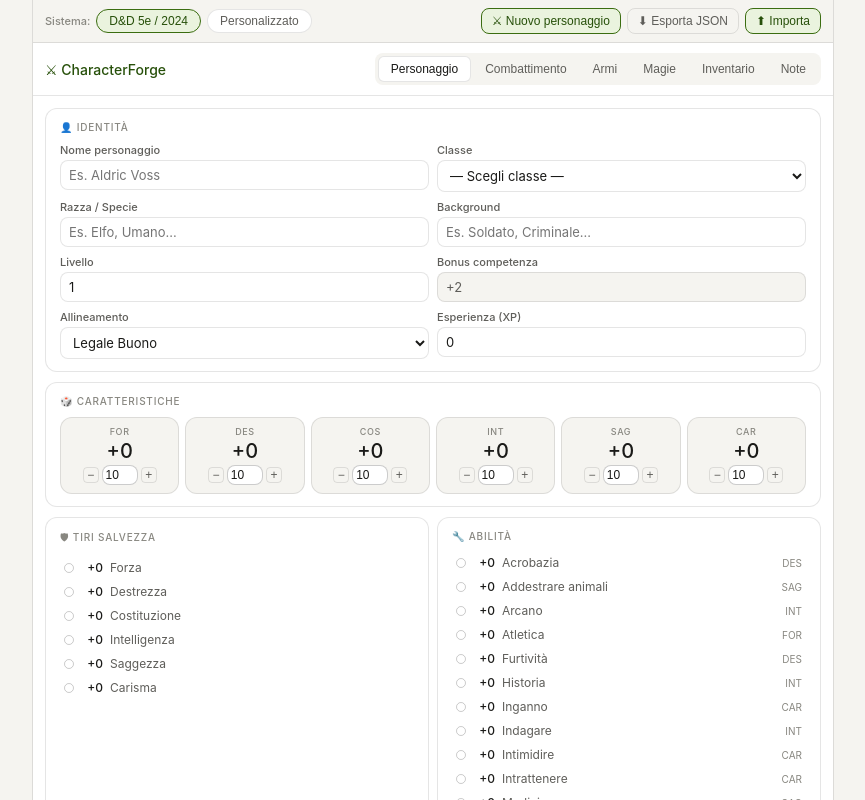
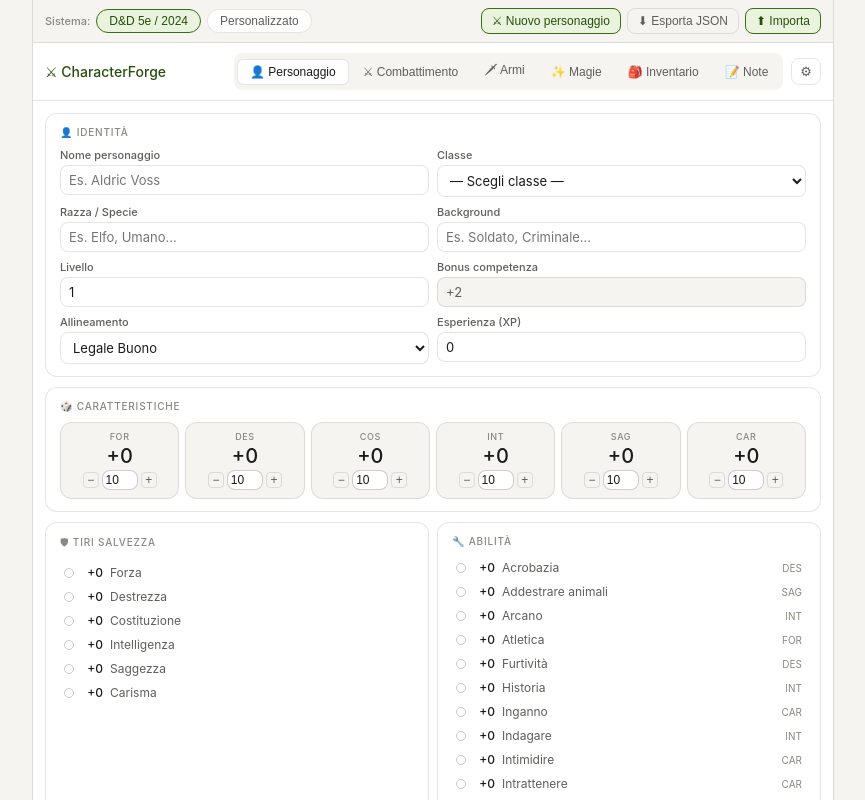
Before and after one commit to Athryell/CharacterForge, a React (Create React App) app: page / in a window 1280 px wide. Shown: the top 800 px of the page, without its empty margins (207-1072 px from the left). Built offline with nearby package versions, Linux system fonts and the light colour scheme.

Commit message:
feat: reorderable and hideable tabs

```diff
--- a/src/App.css
+++ b/src/App.css
@@ -650,3 +650,67 @@ body {
 .weapon-custom-form { display: flex; flex-direction: column; gap: 6px; }
 
 .io-btn.disabled { opacity: .4; cursor: not-allowed; }
+
+/* ── TAB BAR REORDER ───────────────────────────────────────────── */
+.tab-btn-wrapper {
+  position: relative;
+  display: flex;
+  align-items: center;
+}
+.tab-btn-wrapper.edit-mode .tab-btn {
+  cursor: grab;
+  padding-left: 6px;
+}
+.tab-btn-wrapper.edit-mode .tab-btn:active {
+  cursor: grabbing;
+}
+.tab-btn-wrapper.tab-hidden .tab-btn {
+  text-decoration: line-through;
+}
+.drag-handle {
+  font-size: 12px;
+  color: var(--c-hint);
+  margin-right: 3px;
+  cursor: grab;
+  user-select: none;
+}
+.tab-eye {
+  position: absolute;
+  top: -6px;
+  right: -6px;
+  width: 16px;
+  height: 16px;
+  font-size: 10px;
+  border: none;
+  background: var(--c-bg);
+  border-radius: 50%;
+  cursor: pointer;
+  display: flex;
+  align-items: center;
+  justify-content: center;
+  box-shadow: 0 1px 3px rgba(0,0,0,.2);
+  padding: 0;
+  line-height: 1;
+  z-index: 10;
+}
+.tab-eye:hover { transform: scale(1.2); }
+.icon-btn {
+  background: none;
+  border: 0.5px solid var(--c-border);
+  border-radius: var(--r);
+  padding: 5px 8px;
+  cursor: pointer;
+  color: var(--c-muted);
+  font-size: 13px;
+  display: flex;
+  align-items: center;
+  gap: 4px;
+  transition: all .15s;
+  white-space: nowrap;
+}
+.icon-btn:hover { border-color: var(--c-border-mid); color: var(--c-ink); }
+.icon-btn.active {
+  border-color: var(--c-accent);
+  color: var(--c-accent-text);
+  background: var(--c-accent-light);
+}
--- a/src/App.jsx
+++ b/src/App.jsx
@@ -7,6 +7,7 @@ import {
 import CharacterCreator from './components/CharacterCreator';
 import ConditionTracker from './components/ConditionTracker';
 import WeaponManager from './components/WeaponManager';
+import TabBar from './components/TabBar';
 import './App.css';
 
 // ── Utility ─────────────────────────────────────────────────────
@@ -245,26 +246,7 @@ export default function App() {
         <input ref={fileInputRef} type="file" accept=".json" style={{ display: 'none' }} onChange={handleImport} />
       </div>
 
-      {/* Tab bar */}
-      <div className="topbar">
-        <span className="topbar-brand">⚔ CharacterForge</span>
-        <div style={{ flex: 1 }} />
-        <div className="tab-group">
-          {[
-            ['main', 'Personaggio'], ['combat', 'Combattimento'],
-            ['weapons', 'Armi'],
-            ['spells', 'Magie'], ['inventory', 'Inventario'], ['notes', 'Note'],
-          ].map(([id, label]) => (
-            <button
-              key={id}
-              className={`tab-btn ${activeTab === id ? 'active' : ''}`}
-              onClick={() => setActiveTab(id)}
-            >
-              {label}
-            </button>
-          ))}
-        </div>
-      </div>
+      <TabBar activeTab={activeTab} onTabChange={setActiveTab} />
 
       {/* ── MAIN PANEL ── */}
       {activeTab === 'main' && (
--- /dev/null
+++ b/src/components/TabBar.jsx
@@ -0,0 +1,138 @@
+import React, { useState, useRef } from 'react';
+
+const DEFAULT_TABS = [
+  { id: 'main',      label: 'Personaggio', icon: '👤', visible: true },
+  { id: 'combat',    label: 'Combattimento', icon: '⚔', visible: true },
+  { id: 'weapons',   label: 'Armi',        icon: '🗡', visible: true },
+  { id: 'spells',    label: 'Magie',       icon: '✨', visible: true },
+  { id: 'inventory', label: 'Inventario',  icon: '🎒', visible: true },
+  { id: 'notes',     label: 'Note',        icon: '📝', visible: true },
+];
+
+const STORAGE_KEY = 'characterforge_tabs';
+
+function loadTabs() {
+  try {
+    const saved = JSON.parse(localStorage.getItem(STORAGE_KEY));
+    if (saved && saved.length) {
+      // Merge: keep saved order/visibility, add any new tabs
+      const savedIds = saved.map(t => t.id);
+      const newTabs = DEFAULT_TABS.filter(t => !savedIds.includes(t.id));
+      return [...saved, ...newTabs];
+    }
+  } catch (e) {}
+  return DEFAULT_TABS;
+}
+
+function saveTabs(tabs) {
+  try { localStorage.setItem(STORAGE_KEY, JSON.stringify(tabs)); } catch (e) {}
+}
+
+export default function TabBar({ activeTab, onTabChange }) {
+  const [tabs, setTabs] = useState(loadTabs);
+  const [editMode, setEditMode] = useState(false);
+  const dragIdx = useRef(null);
+  const dragOverIdx = useRef(null);
+
+  function updateTabs(next) {
+    setTabs(next);
+    saveTabs(next);
+  }
+
+  function onDragStart(i) {
+    dragIdx.current = i;
+  }
+
+  function onDragOver(e, i) {
+    e.preventDefault();
+    dragOverIdx.current = i;
+  }
+
+  function onDrop() {
+    const from = dragIdx.current;
+    const to = dragOverIdx.current;
+    if (from === null || to === null || from === to) return;
+    const next = [...tabs];
+    const [moved] = next.splice(from, 1);
+    next.splice(to, 0, moved);
+    updateTabs(next);
+    dragIdx.current = null;
+    dragOverIdx.current = null;
+  }
+
+  function toggleVisible(id) {
+    const visibleCount = tabs.filter(t => t.visible).length;
+    const tab = tabs.find(t => t.id === id);
+    // Can't hide the last visible tab or the active one
+    if (tab.visible && (visibleCount <= 1 || id === activeTab)) return;
+    updateTabs(tabs.map(t => t.id === id ? { ...t, visible: !t.visible } : t));
+    // If hiding active tab, switch to first visible
+    if (id === activeTab) {
+      const firstVisible = tabs.find(t => t.visible && t.id !== id);
+      if (firstVisible) onTabChange(firstVisible.id);
+    }
+  }
+
+  function resetTabs() {
+    updateTabs(DEFAULT_TABS);
+    onTabChange('main');
+  }
+
+  const visibleTabs = tabs.filter(t => t.visible);
+
+  return (
+    <div className="topbar">
+      <span className="topbar-brand">⚔ CharacterForge</span>
+      <div style={{ flex: 1 }} />
+
+      {/* Tab group */}
+      <div className="tab-group">
+        {(editMode ? tabs : visibleTabs).map((tab, i) => (
+          <div
+            key={tab.id}
+            draggable={editMode}
+            onDragStart={() => onDragStart(i)}
+            onDragOver={e => onDragOver(e, i)}
+            onDrop={onDrop}
+            className={`tab-btn-wrapper ${editMode ? 'edit-mode' : ''} ${!tab.visible ? 'tab-hidden' : ''}`}
+          >
+            <button
+              className={`tab-btn ${activeTab === tab.id && tab.visible ? 'active' : ''}`}
+              onClick={() => {
+                if (!editMode && tab.visible) onTabChange(tab.id);
+              }}
+              style={{ opacity: !tab.visible ? 0.4 : 1 }}
+            >
+              {editMode && <span className="drag-handle">⠿</span>}
+              {tab.icon} {tab.label}
+            </button>
+            {editMode && (
+              <button
+                className={`tab-eye ${tab.visible ? 'on' : 'off'}`}
+                onClick={() => toggleVisible(tab.id)}
+                title={tab.visible ? 'Nascondi' : 'Mostra'}
+              >
+                {tab.visible ? '👁' : '🚫'}
+              </button>
+            )}
+          </div>
+        ))}
+      </div>
+
+      {/* Edit toggle */}
+      <button
+        className={`icon-btn ${editMode ? 'active' : ''}`}
+        onClick={() => setEditMode(e => !e)}
+        title="Personalizza tab"
+      >
+        {editMode ? '✓ Fine' : '⚙'}
+      </button>
+
+      {editMode && (
+        <button className="icon-btn" onClick={resetTabs} title="Ripristina ordine">
+          ↺
+        </button>
+      )}
+    </div>
+  );
+}
```
